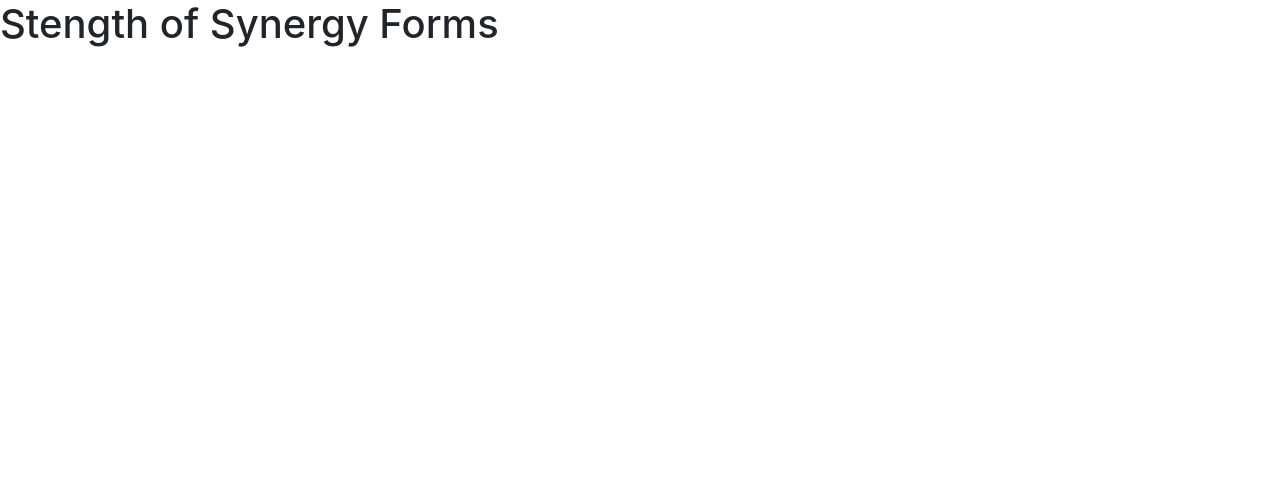
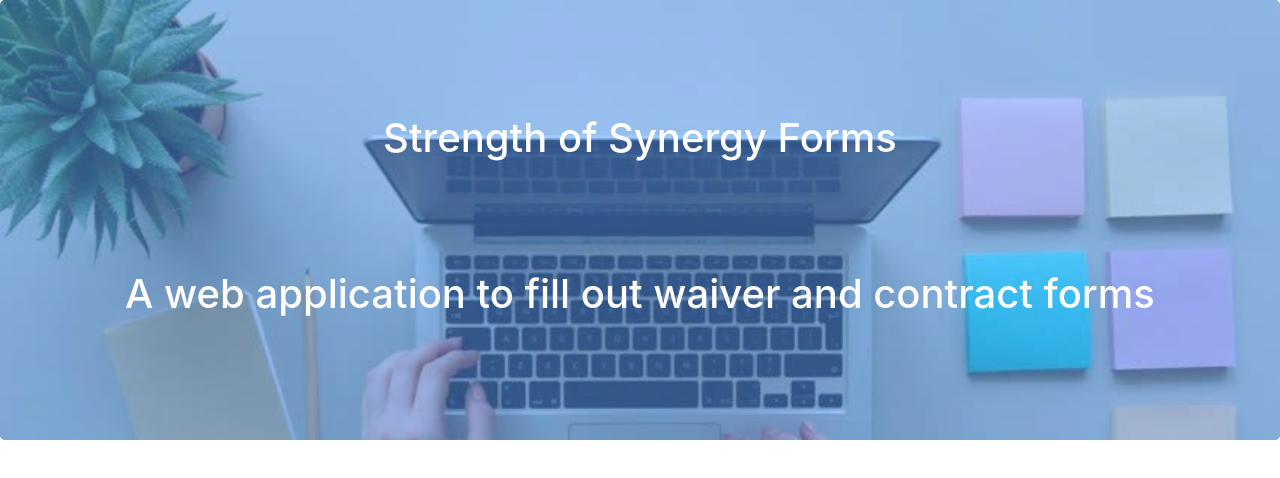
Before and after one commit to matthewhaotran/strengthofsynergyforms, a website: page index.html in a window 1280 px wide. Drawn offline with nearby package versions, Linux system fonts and the light colour scheme.

Commit message:
added hero image

```diff
--- a/index.html
+++ b/index.html
@@ -1,17 +1,23 @@
 <!DOCTYPE html>
 <html lang="en">
+
 <head>
     <meta charset="UTF-8">
     <meta name="viewport" content="width=device-width, initial-scale=1.0">
     <meta http-equiv="X-UA-Compatible" content="ie=edge">
     <title>Stength of Synergy Forms</title>
     <link rel="stylesheet" href="node_modules/bootstrap/dist/css/bootstrap.min.css">
-    <!-- <link rel="stylesheet" href="/css/styles.css"> -->
+    <link rel="stylesheet" href="styles.css">
 </head>
+
 <body>
-    <h1>Stength of Synergy Forms</h1>
+    <div class="jumbotron text-center">
+        <h1>Strength of Synergy Forms</h1>
+        <h1>A web application to fill out waiver and contract forms</h1>
+    </div>
     <script src="node_modules/jquery/dist/jquery.min.js"></script>
     <script src="node_modules/bootstrap/dist/js/bootstrap.min.js"></script>
 
 </body>
+
 </html>
--- /dev/null
+++ b/styles.css
@@ -0,0 +1,48 @@
+/* .jumbotron {
+    background-image: url("desk-background.jpg");
+    height: 50%; */
+
+    /* Position and center the image to scale nicely on all screens */
+    /* background-position: center;
+    background-repeat: no-repeat;
+    background-size: cover;
+    position: relative;
+    background-color: transparent;
+    opacity: 0.3;
+ } */
+
+ .jumbotron {
+    position: relative;
+    background: #5C97FF;
+    overflow: hidden;
+}
+.jumbotron:before {
+    content: ' ';
+    display: block;
+    position: absolute;
+    left: 0;
+    top: 0;
+    width: 100%;
+    height: 100%;
+    z-index: 1;
+    opacity: 0.5;
+    background-image: url('desk-background.jpg');
+    background-repeat: no-repeat;
+    background-position: 50% 0;
+    -ms-background-size: cover;
+    -o-background-size: cover;
+    -moz-background-size: cover;
+    -webkit-background-size: cover;
+    background-size: cover;
+}
+.jumbotron h1 {
+    padding: 50px;
+    text-align: center;
+    z-index: 2;
+    position: relative;
+    color: #fff;
+}
+
+.logo {
+    opacity: 1.0;
+}
```
Also changed, not shown: desk-background.jpg (added), sos-websitelogo-1_1.png (added).
